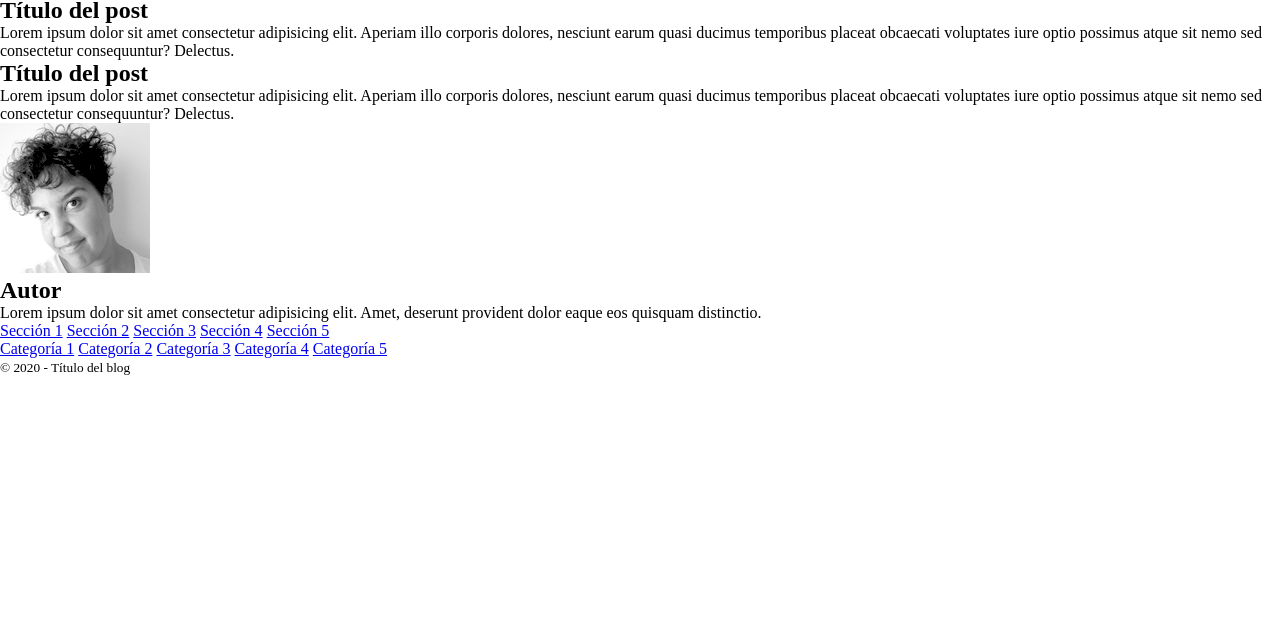
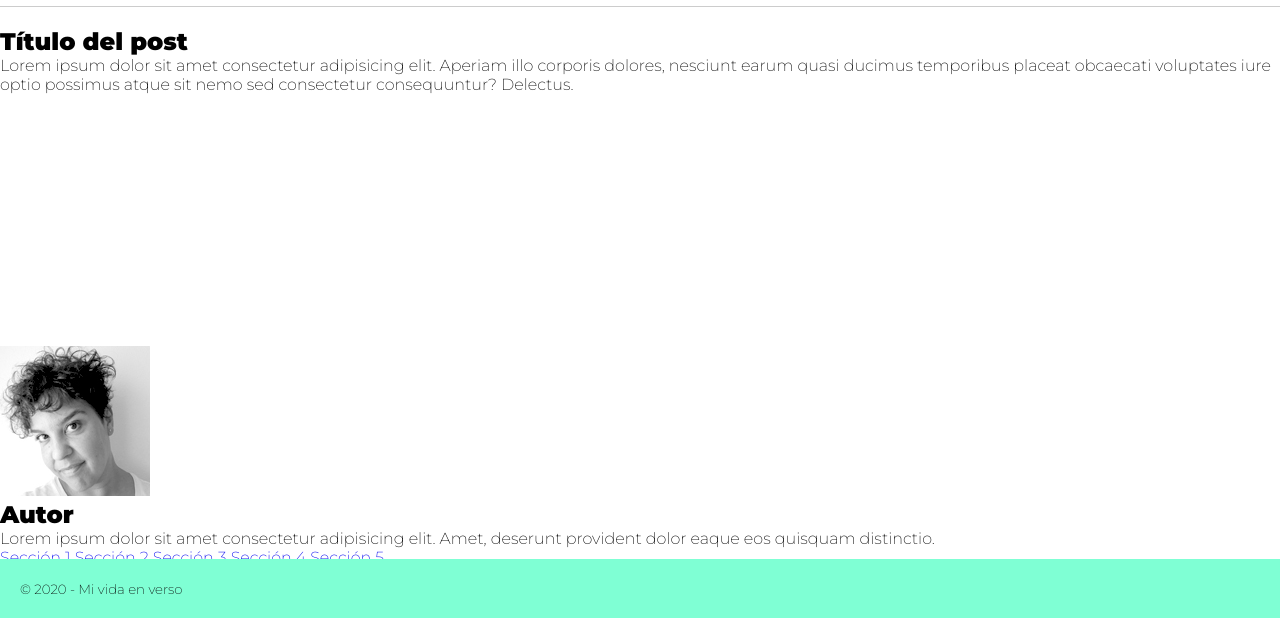
Before and after one commit to anaapezteguia/Repaso-HTML-CSS-Sass, a plain HTML site: page ejercicio-repaso-final/index.html in a window 1280 px wide. Shown: the part 182-800 px from the top of the page. Drawn offline with Linux system fonts and the light colour scheme.

Commit message:
Add grid to main section

```diff
--- a/ejercicio-repaso-final/index.html
+++ b/ejercicio-repaso-final/index.html
@@ -3,6 +3,8 @@
 <head>
     <meta charset="UTF-8">
     <meta name="viewport" content="width=device-width, initial-scale=1.0">
+    <link rel="preconnect" href="https://fonts.gstatic.com">
+<link href="https://fonts.googleapis.com/css2?family=Montserrat:ital,wght@0,200;0,600;0,900;1,200;1,600;1,900&display=swap" rel="stylesheet">
     <link rel="stylesheet" href="./styles/main.css">
     <link rel="icon" href="./images/miFavicon.png" />
     <title>Ejercicio repaso final</title>
@@ -10,22 +12,14 @@
 <body>
     <div class="wrapper">
         <header class="header">
-            <img src="./images/miLogoFake.png" alt="logo blog">
-            <h1>Título del blog</h1>
+            <img src="./images/miLogoFake.png" alt="logo blog" class="header__logo">
+            <h1 class="header__claim">Mi vida en verso</h1>
         </header>
         <main class="main">
             <section class="post">
                 <div class="post__item">
-                    <h2>Título del post</h2>
-                    <p>Lorem ipsum dolor sit amet consectetur adipisicing elit. Aperiam illo corporis dolores, nesciunt earum quasi ducimus temporibus placeat obcaecati voluptates iure optio possimus atque sit nemo sed consectetur consequuntur? Delectus.</p>
-                </div>
-                <div class="post__item">
-                    <h2>Título del post</h2>
-                    <p>Lorem ipsum dolor sit amet consectetur adipisicing elit. Aperiam illo corporis dolores, nesciunt earum quasi ducimus temporibus placeat obcaecati voluptates iure optio possimus atque sit nemo sed consectetur consequuntur? Delectus.</p>
-                </div>
-                <div class="post__item">
-                    <h2>Título del post</h2>
-                    <p>Lorem ipsum dolor sit amet consectetur adipisicing elit. Aperiam illo corporis dolores, nesciunt earum quasi ducimus temporibus placeat obcaecati voluptates iure optio possimus atque sit nemo sed consectetur consequuntur? Delectus.</p>
+                    <h2 class="post__item--title">Título del post</h2>
+                    <p class=" post__item--text">Lorem ipsum dolor sit amet consectetur adipisicing elit. Aperiam illo corporis dolores, nesciunt earum quasi ducimus temporibus placeat obcaecati voluptates iure optio possimus atque sit nemo sed consectetur consequuntur? Delectus.</p>
                 </div>
             </section>
             <section class="secondary-content">
@@ -57,7 +51,7 @@
             </section>
         </main>
         <footer class="footer">
-            <small>© 2020 - Título del blog</small>
+            <small>© 2020 - Mi vida en verso</small>
         </footer>
     </div>
 </body>
--- a/ejercicio-repaso-final/styles/main.css
+++ b/ejercicio-repaso-final/styles/main.css
@@ -3,21 +3,39 @@
   padding: 0;
   box-sizing: border-box;
   scroll-behavior: smooth;
+  font-family: "Montserrat", sans-serif;
 }
 ul,
 li {
   list-style-type: none;
 }
-:root {
-  font-size: 16px;
-
-  /* font-size: */
-  --fontSmall: 0.875rem;
-  --fontMainText: 1rem;
-  --fontTitle: 1.5rem;
-  --fontSubtitle: 1.375rem;
-}
 .wrapper {
   display: flex;
   flex-direction: column;
+  height: 100vh;
 }
+.header {
+  margin: 20px 0;
+  padding: 20px;
+  border-bottom: 1px solid #ccc;
+  text-align: center;
+}
+.header__logo {
+  margin-bottom: 10px;
+}
+.header__claim {
+  font-size: 32px;
+  font-weight: 600;
+  color: #666;
+}
+.main {
+  display: grid;
+  grid-template-columns: 1fr;
+  grid-template-rows: 60% 40%;
+  height: 100vh;
+}
+.footer {
+  background-color: aquamarine;
+  flex-grow: 1;
+  padding: 20px;
+}
```
